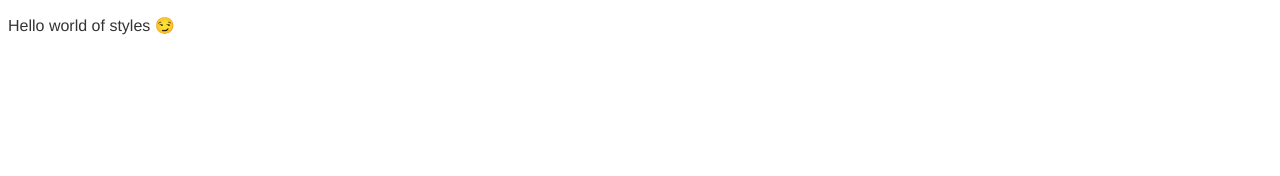
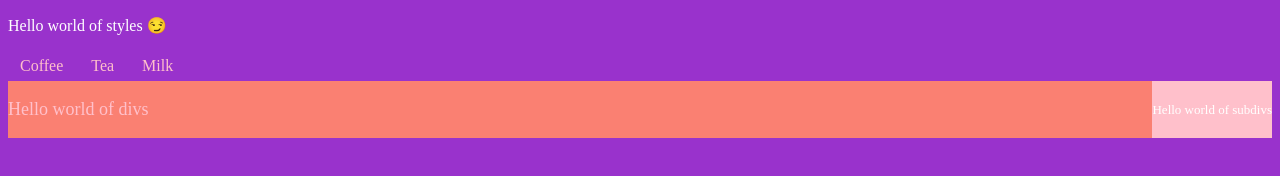
Before and after one commit to bordedelcielo/scss-tutorial, a plain HTML site: page index.html in a window 1280 px wide. Drawn offline with Linux system fonts and the light colour scheme.

Commit message:
nesting examples

```diff
--- /dev/null
+++ b/_base.scss
@@ -0,0 +1,24 @@
+$font-stack: Helvetica, sans-serif;
+$primary-color: white;
+
+body {
+    color: $primary-color;
+    background-color: darkorchid;
+}
+
+nav {
+    ul {
+        margin: 0;
+        padding: 0;
+        list-style: none;
+    }
+
+    li { display: inline-block; }
+
+    a {
+        color: pink;
+        display: block;
+        padding: 6px 12px;
+        text-decoration: none;
+    }
+}
--- a/index.html
+++ b/index.html
@@ -1,5 +1,6 @@
 <!DOCTYPE html>
 <html lang="en">
+
 <head>
     <meta charset="UTF-8">
     <meta http-equiv="X-UA-Compatible" content="IE=edge">
@@ -8,9 +9,26 @@
     <!-- <link rel="stylesheet" href="styles.css">     -->
     <link rel="stylesheet" href="styles.css">
 </head>
+
 <body>
 
     <p>Hello world of styles 😏</p>
 
+    <nav>
+        <ul>
+            <li><a href='#'>Coffee</a></li>
+            <li><a href='#'>Tea</a></li>
+            <li><a href='#'>Milk</a></li>
+        </ul>
+    </nav>
+
+    <div>
+        <p>Hello world of divs</p>
+        <div>
+            <p>Hello world of subdivs</p>
+        </div>
+    </div>
+
 </body>
+
 </html>
--- a/styles.scss
+++ b/styles.scss
@@ -1,8 +1,15 @@
-// Setting variables
-$font-stack: Helvetica, sans-serif;
-$primary-color: #333;
+@import 'base';
 
-body {
-    font: 100% $font-stack;
-    color: $primary-color;
+div {
+    display: flex;
+    justify-content: space-between;
+    background-color: salmon;
+    color: pink;
+    font-size: large;
+    div {
+        align-items: center;
+        background-color: pink;
+        color: white;
+        font-size: small;
+    }
 }
```
Also changed, not shown: styles.css, 1 other file.
